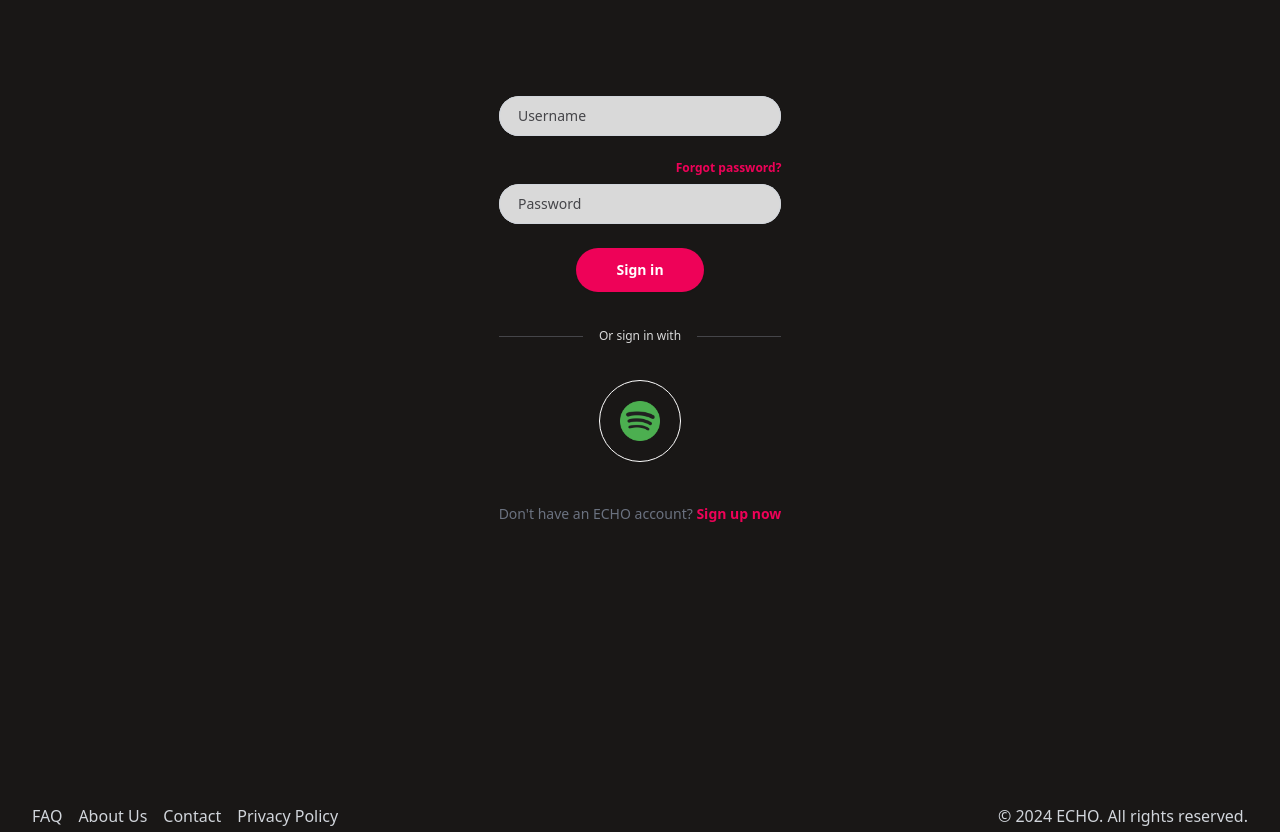
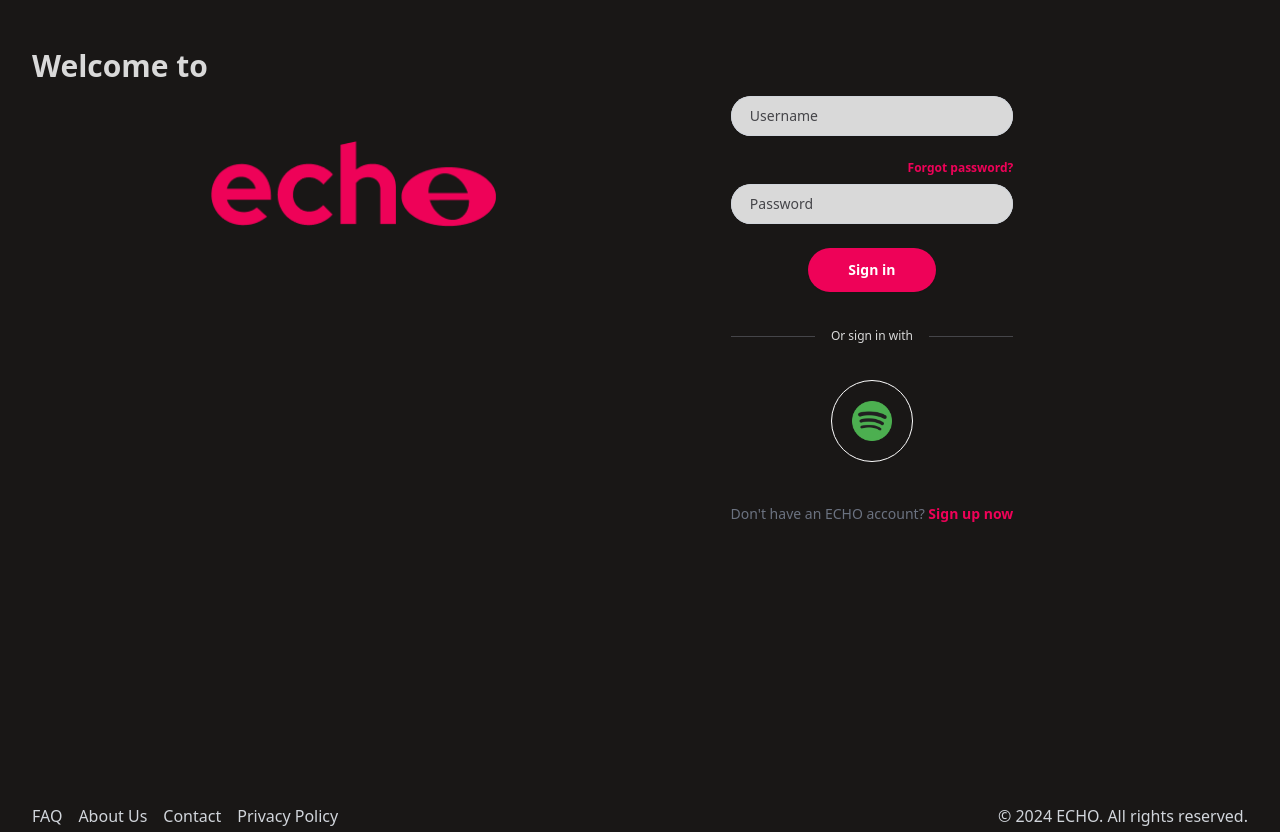
Before and after one commit to COS301-SE-2024/ECHO, an Angular app in the folder Frontend/: page /login in a window 1280 px wide. Built offline with nearby package versions, Linux system fonts and the light colour scheme.

Commit message:
added logo
needs better placement

```diff
--- a/Frontend/src/app/pages/login/login.component.html
+++ b/Frontend/src/app/pages/login/login.component.html
@@ -1,6 +1,11 @@
 <div class="h-screen dark:bg-dark-bg flex flex-col">
-  <!-- Main content -->
   <div class="flex flex-grow min-h-full justify-center px-6 py-12 lg:px-8">
+    <div class=" flex justify-between">
+      <div class="text-gray-verylight font-semibold text-3xl text-center">
+        Welcome to
+      </div>
+      <img src="./assets/images/logo-dark-bg.png" class="h-72 w-303">
+    </div>
     <div class="mt-10 sm:mx-auto sm:w-full sm:max-w-sm lg:w-auto lg:flex-none lg:max-w-md">
       <form class="space-y-6" action="#" method="POST">
         <div>
```
Also changed, not shown: Frontend/src/assets/images/logo-dark-bg.png (added).
